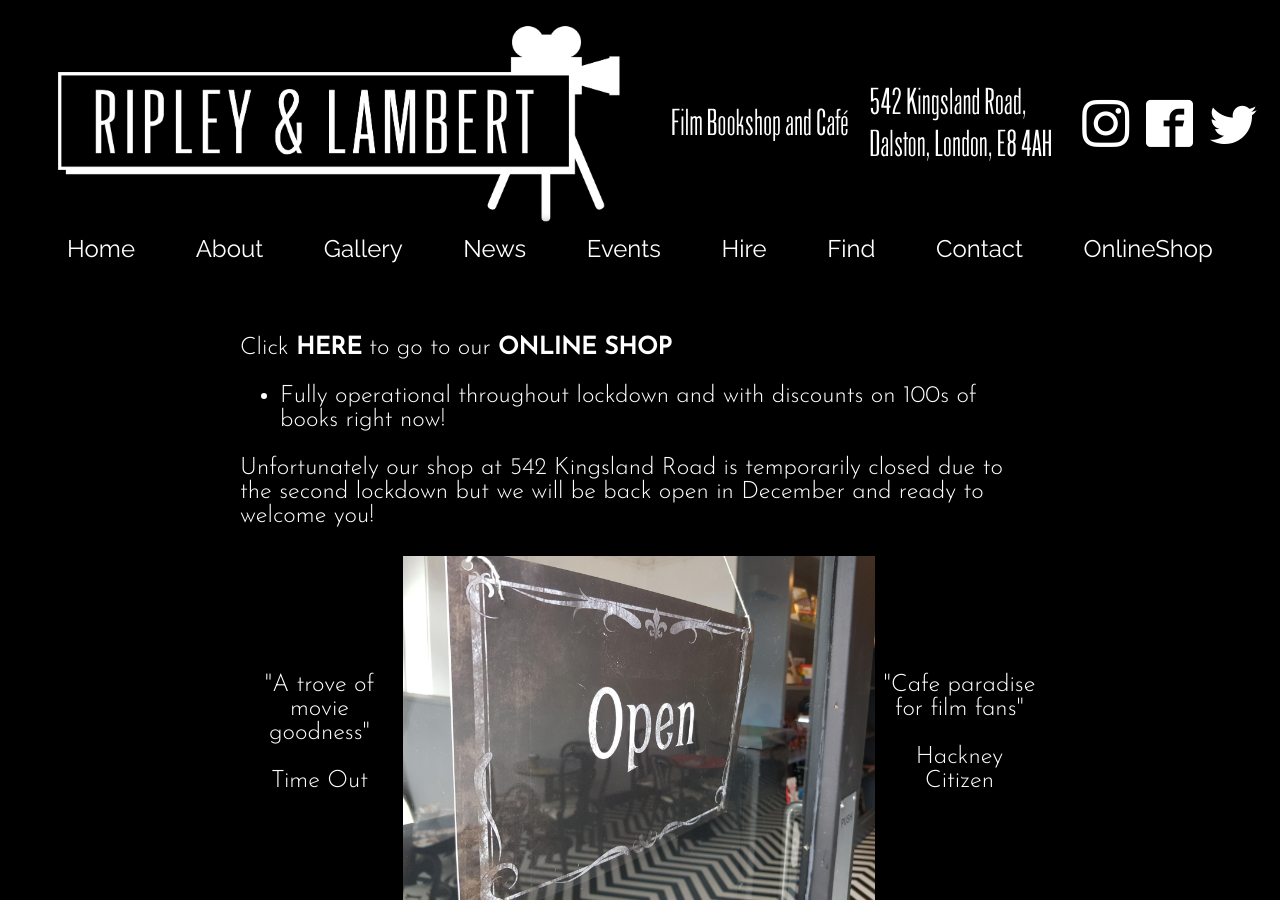
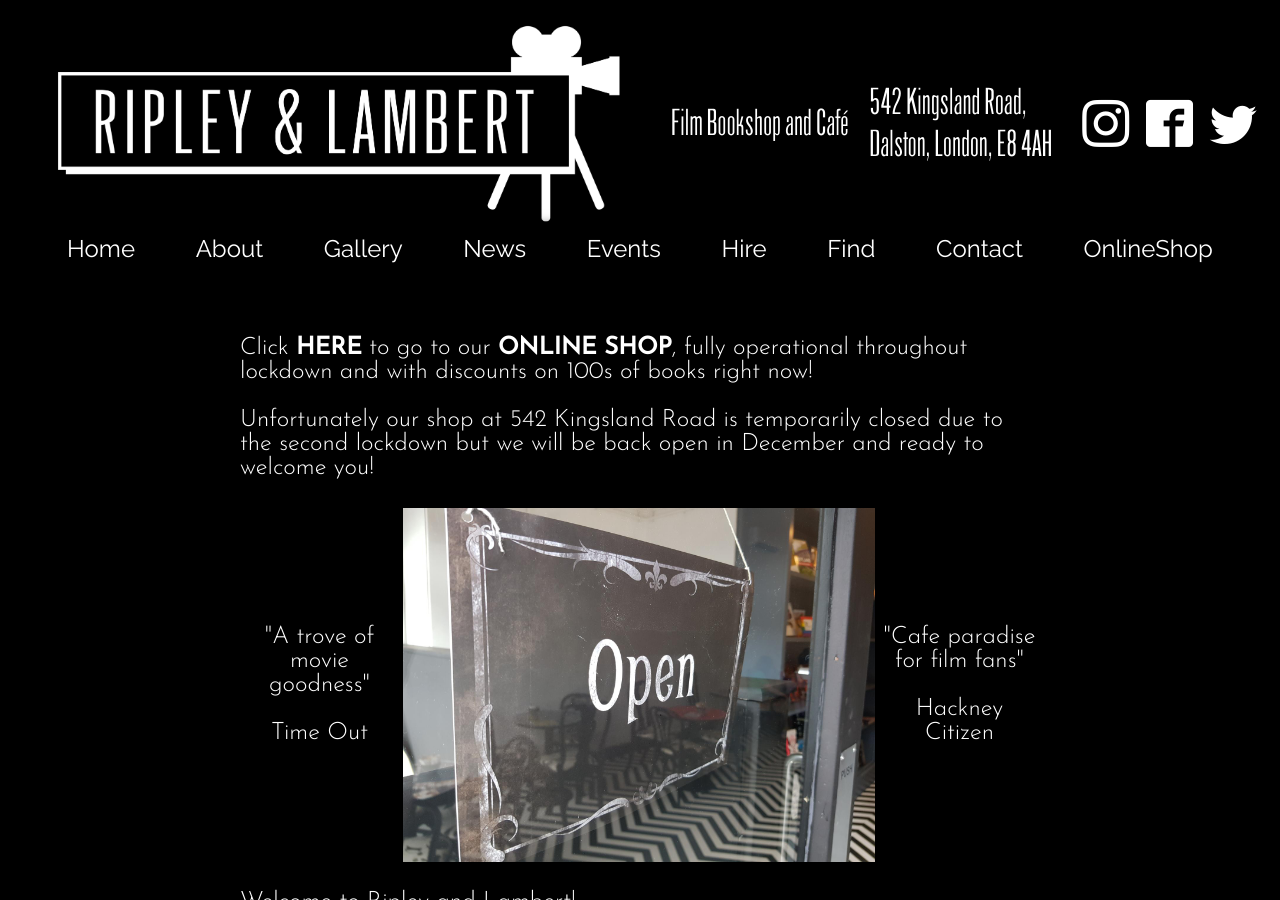
Before and after one commit to ripandlamb/ripandlamb, a Jekyll site: the page built from index.md, in a window 1280 px wide and 900 px high. Built offline with Jekyll 4.4.1, drawn with Linux system fonts in a browser that asks for light colours; a script that is not in the unit is left out.

```diff
--- a/index.md
+++ b/index.md
@@ -5,8 +5,8 @@ order: 1
 
 Click <b>[HERE](https://shop.ripleyandlambert.com/)</b>
 to go to our
-<b>[ONLINE SHOP](https://shop.ripleyandlambert.com/)</b>
-- Fully operational throughout lockdown and with discounts on 100s of books right now!
+<b>[ONLINE SHOP](https://shop.ripleyandlambert.com/)</b>,
+fully operational throughout lockdown and with discounts on 100s of books right now!
 
 Unfortunately our shop at 542 Kingsland Road is temporarily closed due to the second lockdown but we will be back open in December and ready to welcome you!
 
```
